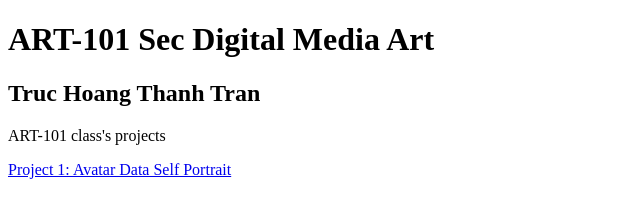
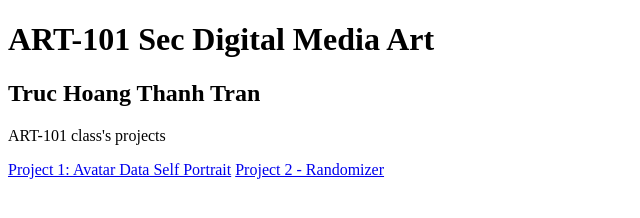
Before and after one commit to ttchan0604/truchoangthanhtran.github.io, a plain HTML site: page index.html in a window 1280 px wide. Shown: the whole page, without its empty margins (0-640 px from the left). Drawn offline with Linux system fonts and the light colour scheme.

Commit message:
Update index.html

```diff
--- a/index.html
+++ b/index.html
@@ -9,5 +9,6 @@
     <h2>Truc Hoang Thanh Tran</h2>
     <p>ART-101 class's projects</p>
     <a href="https://ttchan0604.github.io/avatar">Project 1: Avatar Data Self Portrait</a>
+    <a href="https://ttchan0604.github.io/randomizer">Project 2 - Randomizer</a>
   </body>
 </html>
```
